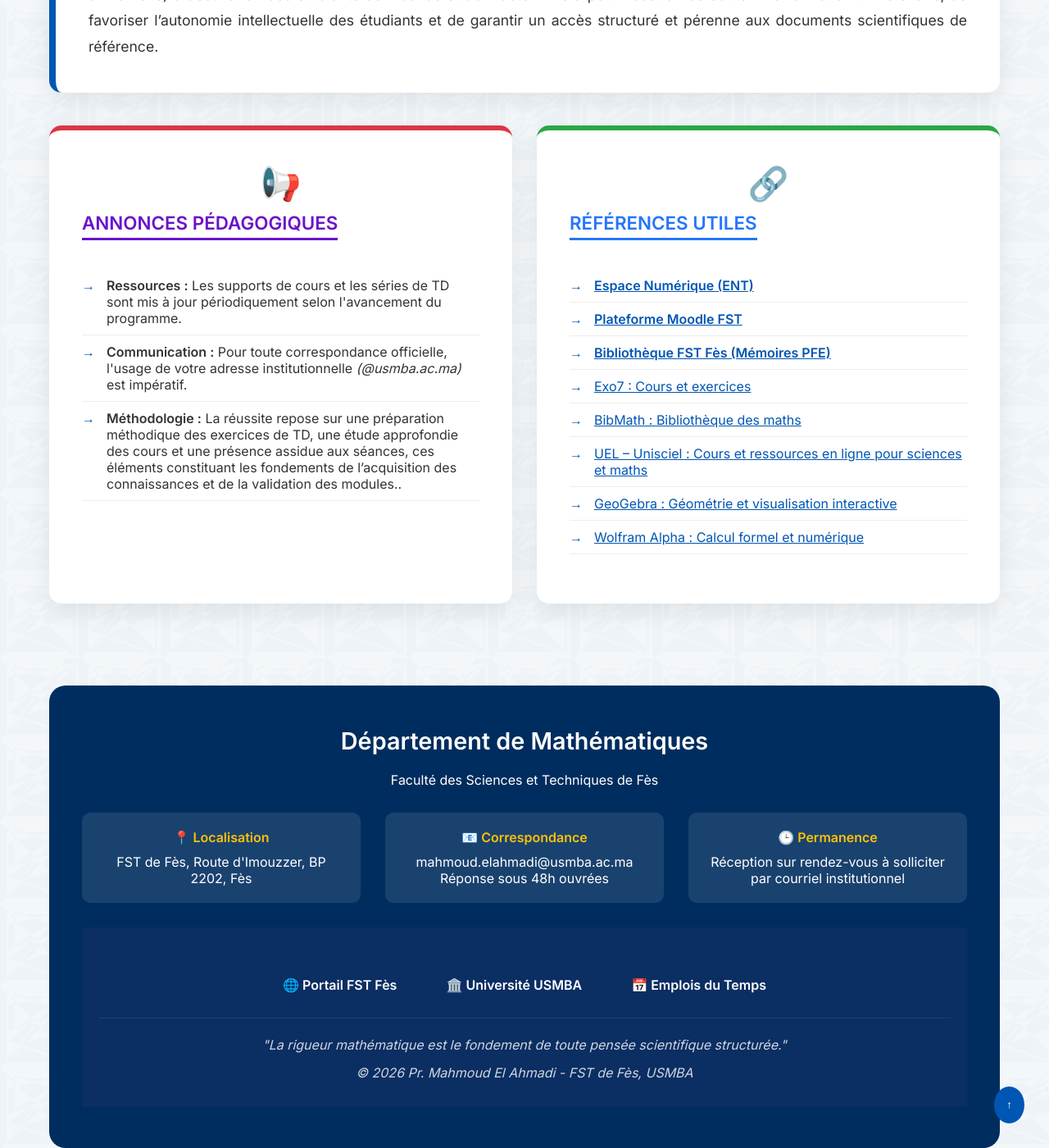
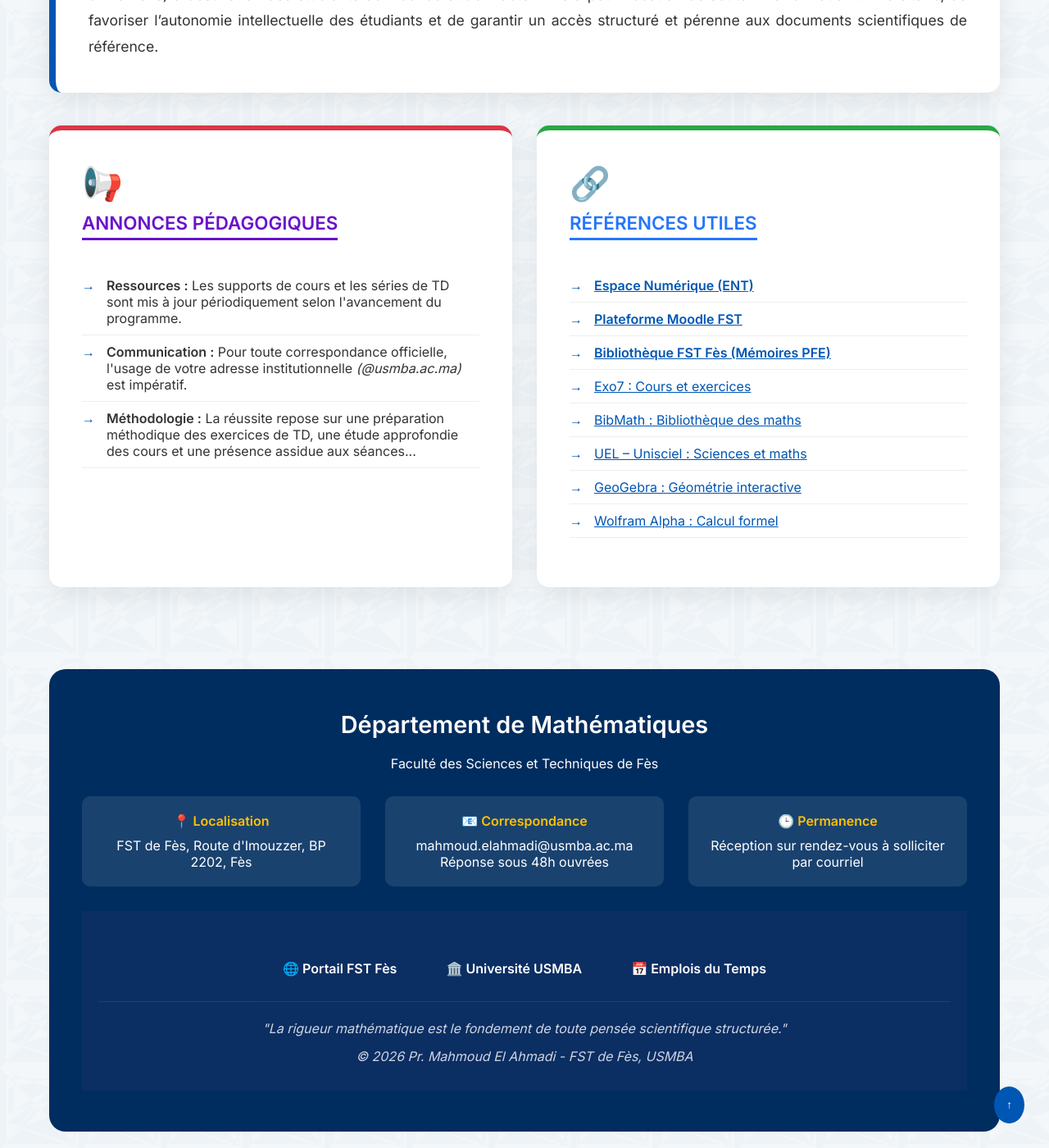
Before and after one commit to mahmoudmath/mahmoudmath.github.io, a Jekyll site: the page index.html, which Jekyll copies as it is, in a window 1280 px wide and 1400 px high, scrolled down 997 px. Shown: the whole window at 82% size. Built offline with Jekyll 4.4.1, drawn with Linux system fonts in a browser that asks for light colours.

Commit message:
Update index.html

```diff
--- a/index.html
+++ b/index.html
@@ -52,7 +52,7 @@ height="0" width="0" style="display:none;visibility:hidden"></iframe></noscript>
             <p style="font-style: italic; margin-top: 10px;">Accédez à vos ressources pédagogiques et suivez l'actualité de nos modules.</p>
         </div>
 
-        <!-- BARRE DE RECHERCHE (MODIFIÉE POUR L'OPACITÉ ET LE POSITIONNEMENT) -->
+        <!-- BARRE DE RECHERCHE -->
         <div class="search-container" data-aos="fade-up" style="position: relative;">
             <input type="text" id="searchInput" class="search-bar" placeholder="🔍 Rechercher : Analyse 1, Analyse 2, Articles, Communications...">
             <div id="searchResultsBox" style="display: none; position: absolute; top: 100%; left: 0; width: 100%; background-color: white; border: 1.5px solid #0056b3; border-radius: 15px; padding: 20px; z-index: 1000; box-shadow: 0 10px 25px rgba(0,0,0,0.1); margin-top: 5px; box-sizing: border-box;">
@@ -61,7 +61,7 @@ height="0" width="0" style="display:none;visibility:hidden"></iframe></noscript>
             </div>
         </div>
 
-        <!-- PRÉSENTATION (VOTRE TEXTE ORIGINAL) -->
+        <!-- PRÉSENTATION -->
         <section class="presentation search-item" data-aos="fade-up">
             <h2>Parcours académique et axes de recherche</h2>
             <p style="font-size: 1.1em; line-height: 1.8; text-align: justify; margin-top: 15px;">
@@ -75,35 +75,37 @@ height="0" width="0" style="display:none;visibility:hidden"></iframe></noscript>
             </p>
         </section>
 
-        <!-- VOS CARTES ORIGINALES (RESTAURÉES) -->
+        <!-- CARTES MODIFIÉES POUR L'ALIGNEMENT À GAUCHE -->
         <div class="resources-grid">
             <div class="resource-card search-item" style="border-top: 6px solid #dc3545;" data-aos="zoom-in">
-                <div style="text-align: center; font-size: 2.5em; margin-bottom: 10px;">📢</div>
-                <h3 style="text-align: center; margin-bottom: 15px;">ANNONCES PÉDAGOGIQUES</h3>
+                <!-- MODIFICATION ICI : text-align: left -->
+                <div style="text-align: left; font-size: 2.5em; margin-bottom: 10px;">📢</div>
+                <h3 style="text-align: left; margin-bottom: 15px;">ANNONCES PÉDAGOGIQUES</h3>
                 <ul class="resource-list">
                     <li><strong>Ressources :</strong> Les supports de cours et les séries de TD sont mis à jour périodiquement selon l'avancement du programme.</li>
                     <li><strong>Communication :</strong> Pour toute correspondance officielle, l'usage de votre adresse institutionnelle <em>(@usmba.ac.ma)</em> est impératif.</li>
-                    <li><strong>Méthodologie :</strong> La réussite repose sur une préparation méthodique des exercices de TD, une étude approfondie des cours et une présence assidue aux séances, ces éléments constituant les fondements de l’acquisition des connaissances et de la validation des modules..</li>
+                    <li><strong>Méthodologie :</strong> La réussite repose sur une préparation méthodique des exercices de TD, une étude approfondie des cours et une présence assidue aux séances...</li>
                 </ul>
             </div>
 
             <div class="resource-card search-item" style="border-top: 6px solid #28a745;" data-aos="zoom-in" data-aos-delay="200">
-                <div style="text-align: center; font-size: 2.5em; margin-bottom: 10px;">🔗</div>
-                <h3 style="text-align: center; margin-bottom: 15px;">RÉFÉRENCES UTILES</h3>
+                <!-- MODIFICATION ICI : text-align: left -->
+                <div style="text-align: left; font-size: 2.5em; margin-bottom: 10px;">🔗</div>
+                <h3 style="text-align: left; margin-bottom: 15px;">RÉFÉRENCES UTILES</h3>
                 <ul class="resource-list">
                     <li><a href="https://ent-fst.usmba.ac.ma/" target="_blank" style="color:#0056b3; font-weight: bold;">Espace Numérique (ENT)</a></li>
                     <li><a href="https://elearn.fst-usmba.ac.ma/" target="_blank" style="color:#0056b3; font-weight: bold;">Plateforme Moodle FST</a></li>
                     <li><a href="https://memoirepfe.fst-usmba.ac.ma/" target="_blank" style="color:#0056b3; font-weight: bold;">Bibliothèque FST Fès (Mémoires PFE)</a></li>
                     <li><a href="http://exo7.emath.fr/" target="_blank" style="color:#0056b3;">Exo7 : Cours et exercices</a></li>
                     <li><a href="https://www.bibmath.net/" target="_blank" style="color:#0056b3;">BibMath : Bibliothèque des maths</a></li>
-                    <li><a href="https://uel.unisciel.fr/" target="_blank" style="color:#0056b3;">UEL – Unisciel : Cours et ressources en ligne pour sciences et maths</a></li>
-                    <li><a href="https://www.geogebra.org/" target="_blank" style="color:#0056b3;">GeoGebra : Géométrie et visualisation interactive  </a></li>
-                    <li><a href="https://www.wolframalpha.com/" target="_blank" style="color:#0056b3;">Wolfram Alpha : Calcul formel et numérique</a></li>
+                    <li><a href="https://uel.unisciel.fr/" target="_blank" style="color:#0056b3;">UEL – Unisciel : Sciences et maths</a></li>
+                    <li><a href="https://www.geogebra.org/" target="_blank" style="color:#0056b3;">GeoGebra : Géométrie interactive</a></li>
+                    <li><a href="https://www.wolframalpha.com/" target="_blank" style="color:#0056b3;">Wolfram Alpha : Calcul formel</a></li>
                 </ul>
             </div>
         </div>
 
-        <!-- FOOTER (VOTRE TEXTE ORIGINAL) -->
+        <!-- FOOTER -->
         <footer class="professor-footer" data-aos="fade-up">
             <h3 style="font-size: 1.8em; margin-bottom: 20px;">Département de Mathématiques</h3>
             <p>Faculté des Sciences et Techniques de Fès</p>
@@ -113,7 +115,7 @@ height="0" width="0" style="display:none;visibility:hidden"></iframe></noscript>
                     <h4>📧 Correspondance</h4>
                     <p>mahmoud.elahmadi@usmba.ac.ma<br>Réponse sous 48h ouvrées</p>
                 </div>
-                <div class="contact-item"><h4>🕒 Permanence</h4><p>Réception sur rendez-vous à solliciter par courriel institutionnel</p></div>
+                <div class="contact-item"><h4>🕒 Permanence</h4><p>Réception sur rendez-vous à solliciter par courriel</p></div>
             </div>
           <footer style="background-color:#0b2e63; color:white; padding:30px 20px; text-align:center;">
     <div class="footer-links" style="margin-bottom:15px;">
@@ -156,21 +158,16 @@ height="0" width="0" style="display:none;visibility:hidden"></iframe></noscript>
                     item.results.forEach(res => {
                         let a = document.createElement('a');
                         a.href = res.u;
-                        a.textContent = res.n; // Texte propre sans la flèche (gérée par le CSS si besoin)
+                        a.textContent = res.n;
                         a.className = "search-link";
                         container.appendChild(a);
                     });
                 }
             });
         }
-
-        // Affiche la boîte : elle poussera automatiquement le texte vers le bas
         box.style.display = found ? "block" : "none";
-
-        // Suppression de l'effet d'opacité qui rendait le texte illisible
     });
 
-    // Fermer si on efface la recherche
     document.getElementById('searchInput').addEventListener('input', function() {
         if(this.value === "") document.getElementById('searchResultsBox').style.display = "none";
     });
```
